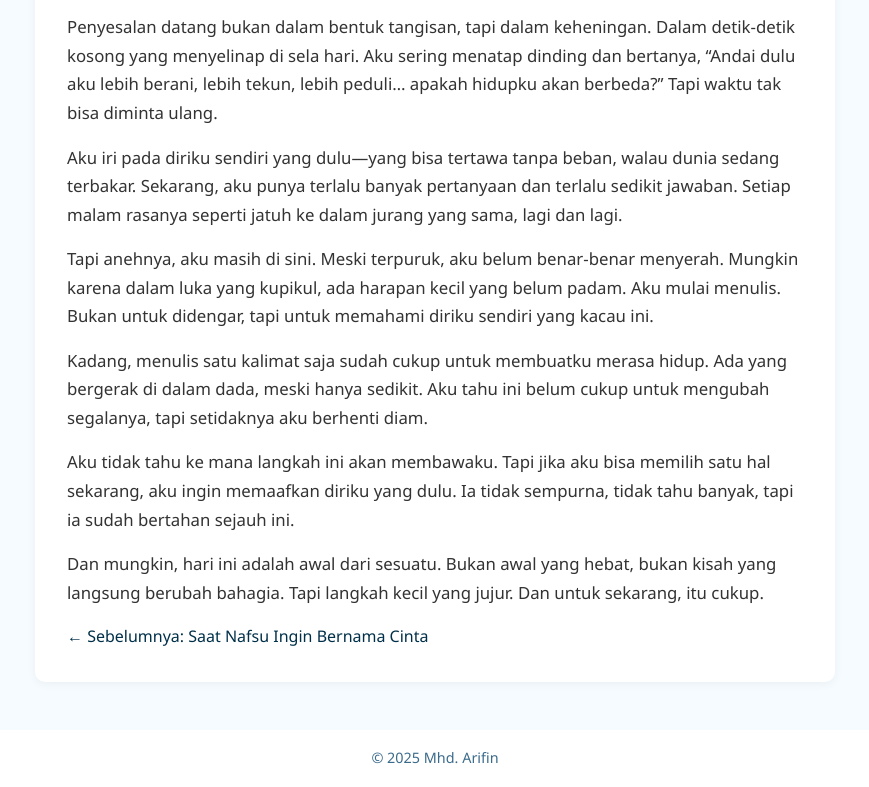
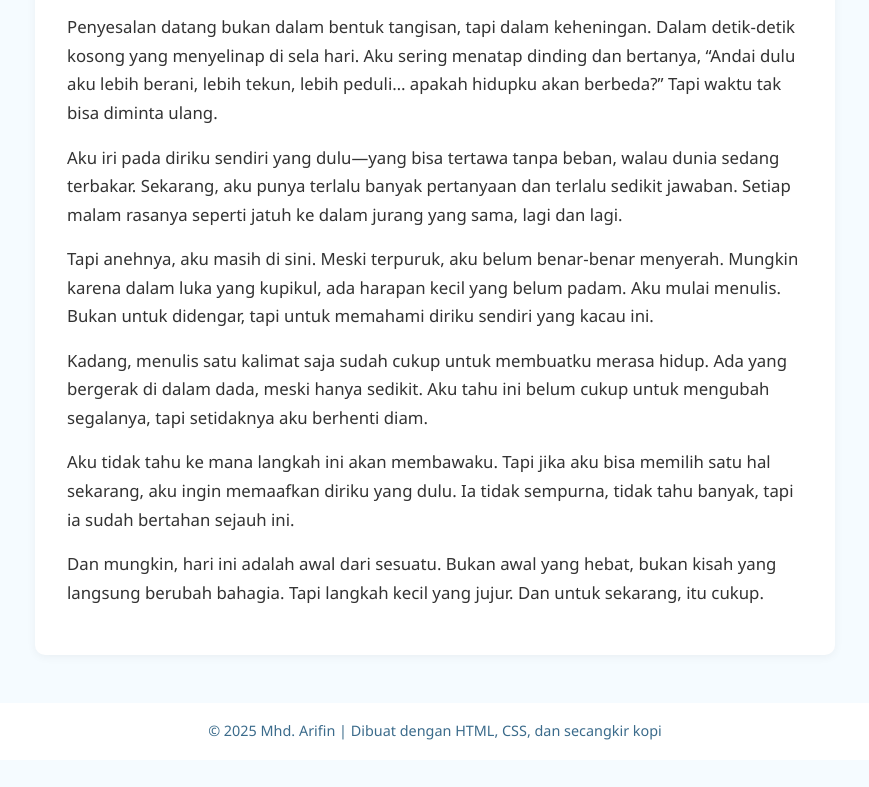
Before and after one commit to mhdarifin69/mhdarifin, a plain HTML site: page article2.html in a window 1280 px wide. Shown: the part 699-1486 px from the top of the page, without its empty margins (205-1074 px from the left). After the commit the page ends 1459 px from the top, so only its background shows below. Drawn offline with Linux system fonts and the light colour scheme.

Commit message:
Add files via upload

```diff
--- a/article2.html
+++ b/article2.html
@@ -40,14 +40,11 @@
 
       <p>Dan mungkin, hari ini adalah awal dari sesuatu. Bukan awal yang hebat, bukan kisah yang langsung berubah bahagia. Tapi langkah kecil yang jujur. Dan untuk sekarang, itu cukup.</p>
 
-      <div class="article-nav">
-        <a href="artikel1.html">&larr; Sebelumnya: Saat Nafsu Ingin Bernama Cinta</a>
-      </div>
     </article>
   </main>
 
   <footer>
-    <p>&copy; 2025 Mhd. Arifin</p>
+    <p>&copy; 2025 Mhd. Arifin | Dibuat dengan HTML, CSS, dan secangkir kopi</p>
   </footer>
 </body>
 </html>
```
